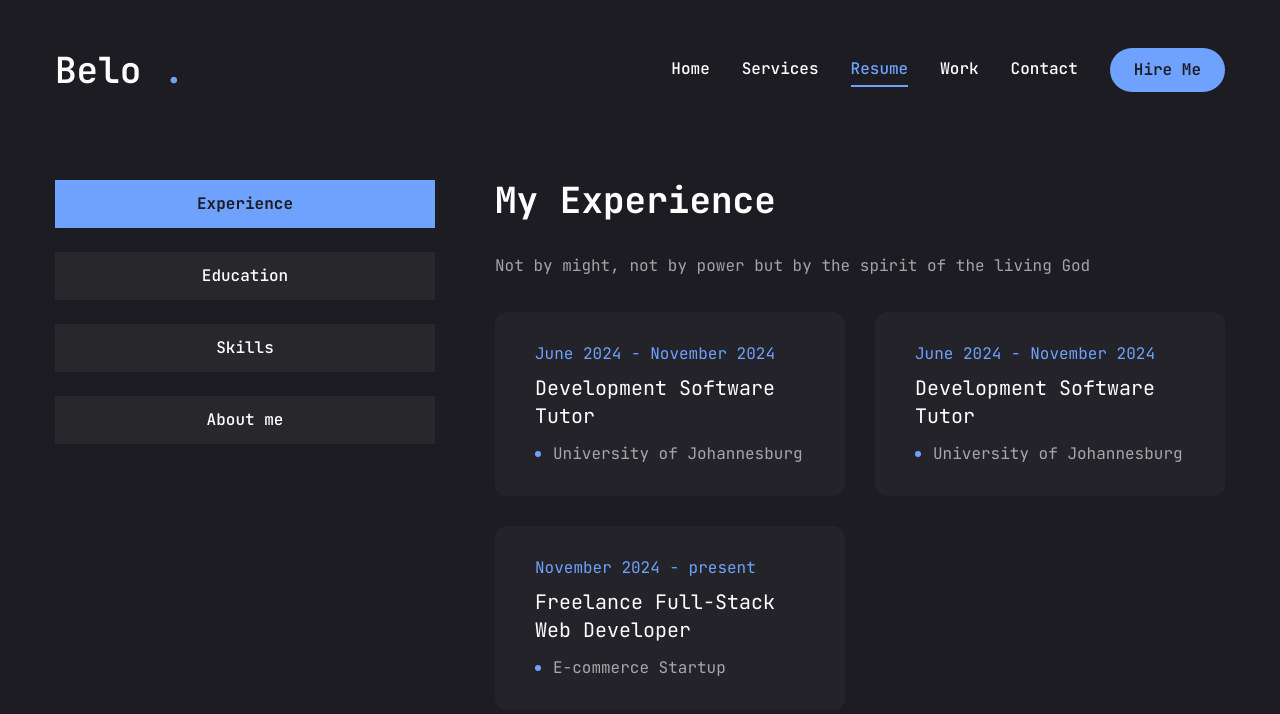
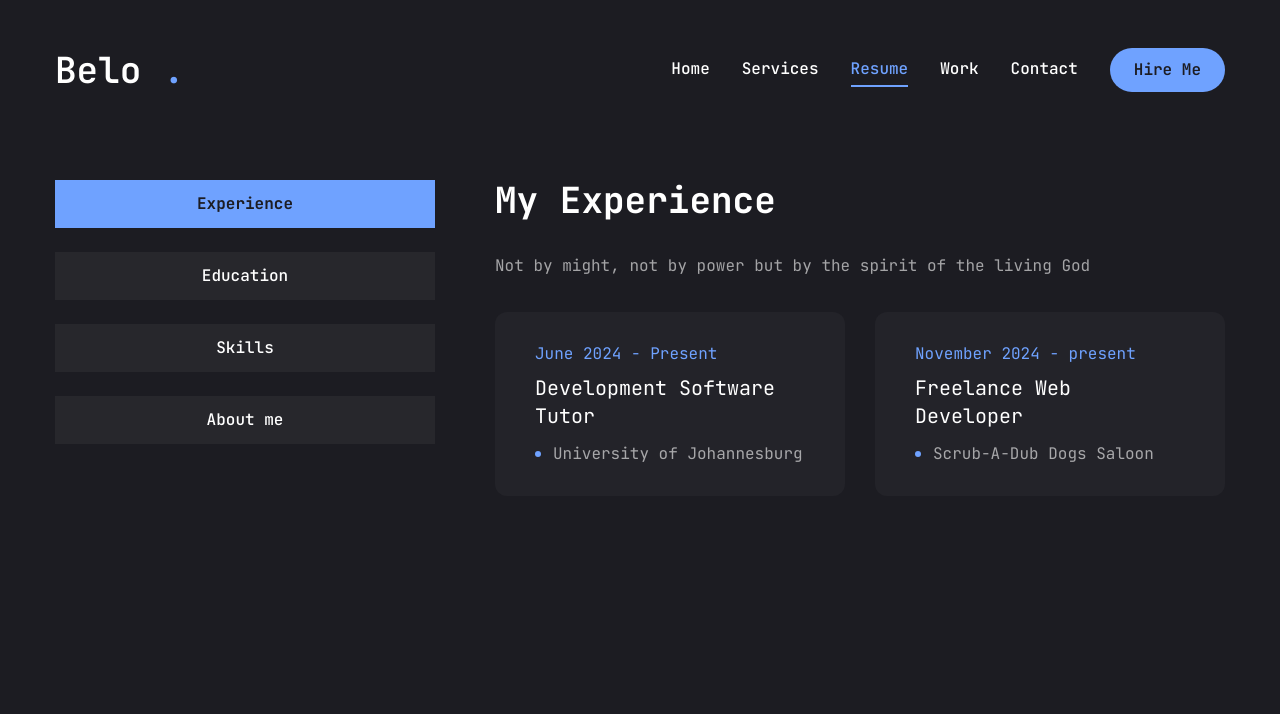
Before and after one commit to AdrianDaDon/portfolio, a Next.js app in the folder belo_portfolio/: page /resume in a window 1280 px wide. Shown: the top 714 px of the page. Built offline with nearby package versions, Linux system fonts and the light colour scheme.

Commit message:
added another social media platform

```diff
--- a/belo_portfolio/app/contact/page.jsx
+++ b/belo_portfolio/app/contact/page.jsx
@@ -25,7 +25,7 @@ const info = [
   },
   {
     icon: <FaEnvelope />,
-    text: "tarashisensai@gmail.com",
+    text: "youngkibwe@gmail.com",
     title: "Email",
   },
   {
--- a/belo_portfolio/app/page.jsx
+++ b/belo_portfolio/app/page.jsx
@@ -33,7 +33,7 @@ export default function Home() {
             <span className="text-xl">Software Developer</span>
             <h1 className="h1 mb-6">
               Hi, I'm <br />{" "}
-              <span className="text-accent type-effect">Belo Adrien</span>
+              <span className="text-accent">Belo Adrien</span>
             </h1>
             <p className="max-w-[500px] mb-9 text-white/80">
               "Faith is the substance of things hoped for and the evidence of
--- a/belo_portfolio/app/resume/data.jsx
+++ b/belo_portfolio/app/resume/data.jsx
@@ -7,7 +7,7 @@ import {
   FaReact,
 } from "react-icons/fa";
 
-import { SiTailwindcss, SiNextdotjs } from "react-icons/si";
+import { SiNextdotjs } from "react-icons/si";
 import { TbBrandCSharp } from "react-icons/tb";
 
 export const about = {
@@ -28,12 +28,8 @@ export const about = {
       fieldValue: "5+ Years",
     },
     {
-      fieldName: "Nationality",
-      fieldValue: "Congolese",
-    },
-    {
       fieldName: "Email",
-      fieldValue: "tarahisensai@gmail.com",
+      fieldValue: "youngkibwe@gmail.com",
     },
     {
       fieldName: "Freelance",
@@ -50,18 +46,12 @@ export const experience = {
     {
       company: "University of Johannesburg",
       position: "Development Software Tutor",
-      duration: "June 2024 - November 2024",
+      duration: "June 2024 - Present",
     },
 
     {
-      company: "University of Johannesburg",
-      position: "Development Software Tutor",
-      duration: "June 2024 - November 2024",
-    },
-
-    {
-      company: "E-commerce Startup",
-      position: "Freelance Full-Stack Web Developer",
+      company: "Scrub-A-Dub Dogs Saloon",
+      position: "Freelance Web Developer",
       duration: "November 2024 - present",
     },
   ],
@@ -116,8 +106,8 @@ export const skills = {
       icon: <SiNextdotjs />,
     },
     {
-      name: "tailwind.css",
-      icon: <SiTailwindcss />,
+      name: "C Sharp",
+      icon: <TbBrandCSharp />,
     },
 
     {
--- a/belo_portfolio/components/Socials.jsx
+++ b/belo_portfolio/components/Socials.jsx
@@ -1,12 +1,13 @@
 import Link from "next/link";
 
-import { FaGithub, FaLinkedinIn, FaFigma, FaInstagram } from "react-icons/fa";
+import { FaGithub, FaLinkedinIn, FaFigma, FaGitlab } from "react-icons/fa";
+
 
 const socials = [
   { icon: <FaGithub />, path: "https://github.com/AdrianDaDon?tab=repositories" },
   { icon: <FaLinkedinIn />, path: "https://www.linkedin.com/in/belo-adrien-69aa79280/" },
   { icon: <FaFigma />, path: "https://www.figma.com/files/team/1430305902124805483/recents-and-sharing?fuid=1430305898602754592" },
-  // { icon: <FaInstagram />, path: "" },
+  { icon: <FaGitlab />, path: "https://gitlab.wethinkco.de/dashboard/projects/personal#" },
 ];
 
 export default function Socials({ containerSyles, iconStyles }) {
--- a/belo_portfolio/components/Stats.jsx
+++ b/belo_portfolio/components/Stats.jsx
@@ -13,7 +13,7 @@ export default function Stats() {
       text: "Commits in the last year",
     },
     {
-      num: 6,
+      num: 2,
       text: "Technologies mastered",
     },
     {
--- a/belo_portfolio/package.json
+++ b/belo_portfolio/package.json
@@ -16,12 +16,13 @@
     "@radix-ui/react-tabs": "^1.1.2",
     "@radix-ui/react-tooltip": "^1.1.6",
     "@radix-ui/react-visually-hidden": "^1.1.2",
+    "belo_portfolio": "file:",
     "class-variance-authority": "^0.7.1",
     "clsx": "^2.1.1",
     "framer-motion": "^11.18.1",
-    "jspdf": "^2.5.2",
+    "jspdf": "^3.0.1",
     "lucide-react": "^0.473.0",
-    "next": "15.1.5",
+    "next": "^15.3.2",
     "react": "^19.0.0",
     "react-countup": "^6.5.3",
     "react-dom": "^19.0.0",
```
Also changed, not shown: belo_portfolio/components/Photo.jsx (+5 -4 lines), 1 other file (tests, documents, lock files or other folders).
